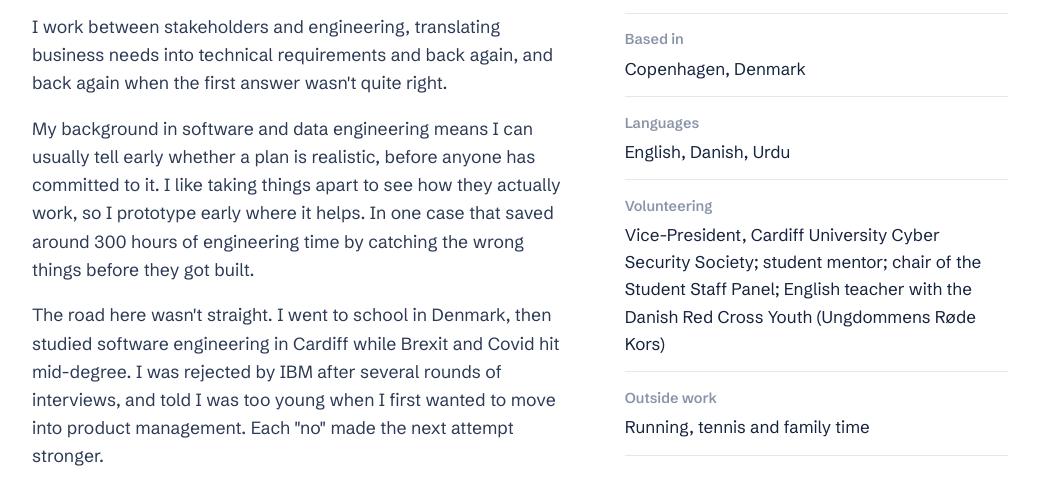
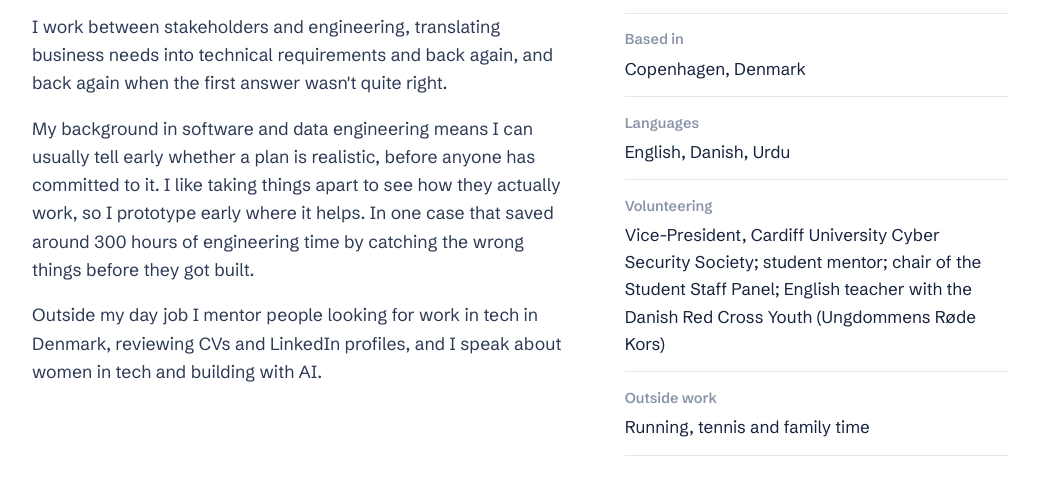
Before and after one commit to mahrukhzulfiqar/mahrukhzulfiqar.github.io, a plain HTML site: page about.html in a window 1280 px wide. Shown: the part 296-781 px from the top of the page, without its empty margins (120-1159 px from the left). Drawn offline with Linux system fonts and the light colour scheme.

```diff
--- a/about.html
+++ b/about.html
@@ -32,7 +32,6 @@
     <div class="about-main">
       <p>I work between stakeholders and engineering, translating business needs into technical requirements and back again, and back again when the first answer wasn't quite right.</p>
       <p>My background in software and data engineering means I can usually tell early whether a plan is realistic, before anyone has committed to it. I like taking things apart to see how they actually work, so I prototype early where it helps. In one case that saved around 300 hours of engineering time by catching the wrong things before they got built.</p>
-      <p>The road here wasn't straight. I went to school in Denmark, then studied software engineering in Cardiff while Brexit and Covid hit mid-degree. I was rejected by IBM after several rounds of interviews, and told I was too young when I first wanted to move into product management. Each "no" made the next attempt stronger.</p>
       <p>Outside my day job I mentor people looking for work in tech in Denmark, reviewing CVs and LinkedIn profiles, and I speak about women in tech and building with AI.</p>
     </div>
     <dl class="about-facts">
```
